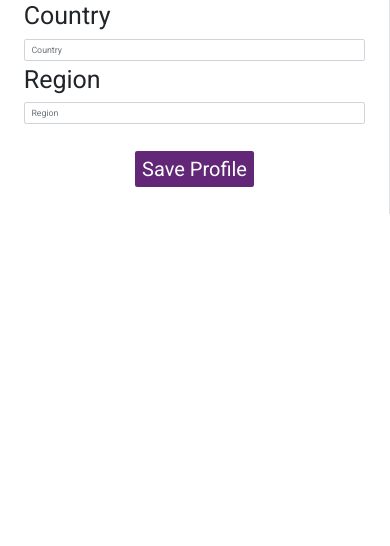
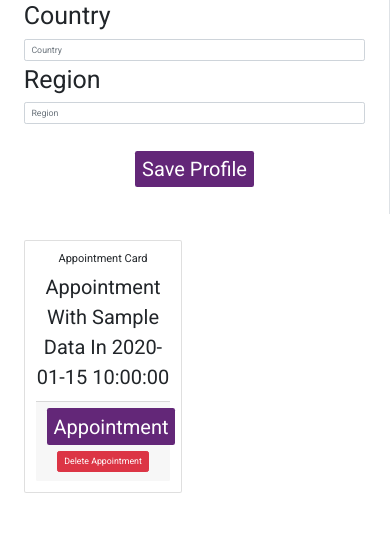
Before and after one commit to Valentin-Alexandru0099/VirtualCare, a Flask app: template templates/user_page.html in a window 390 px wide. Shown: the part 997-1543 px from the top of the page. Before the commit the page ends 1211 px from the top, so only its background shows below. Run offline with Flask 2, Linux system fonts and the light colour scheme; the template is opened without the code that fills it: most values are stand-ins (such as "Sample title", 1, 10 or a date in 2020); parts of the project's set-up code (start-up, migrations or seed data) failed here and were passed over; some libraries are stand-ins or nearby versions.

Commit message:
delete appointments

```diff
--- a/main.py
+++ b/main.py
@@ -31,8 +31,6 @@ def register():
         )
         queries.add_patients(id + 1, request.form["username"], request.form["email"])
         return redirect(url_for("register"))
-    else:
-        flash("Passwords does not match !!")
     return render_template("register-login.html", register=True)
 
 
@@ -64,6 +62,7 @@ def logout():
 @app.route("/user/<int:user_id>", methods=["POST", "GET"])
 def user_page(user_id):
     user = queries.get_user(user_id)
+    app_data = queries.get_app_data(user_id)
     if request.method == "POST":
         data = {
             "name": request.form["name"],
@@ -81,19 +80,14 @@ def user_page(user_id):
             "user_id": user_id,
         }
         queries.edit_patient(data)
-        return redirect(url_for("user_page", user_id))
-    return render_template("user_page.html", user=user)
+        return redirect(url_for("user_page", user_id=user_id))
+    return render_template("user_page.html", user=user, app_data=app_data)
 
 
 @app.route("/doctor/<int:doctor_id>", methods=["POST", "GET"])
 def doctor_page(doctor_id):
     patients = queries.doctor_appointments(doctor_id)
     return render_template("doctor_page.html", doctor_id=doctor_id, patients=patients)
-
-
-@app.route("/calendar", methods=["POST", "GET"])
-def calendar():
-    return render_template("{{url_for('static', filename='index.html')}}")
 
 
 @app.route("/appointments", methods=["POST", "GET"])
@@ -110,5 +104,12 @@ def post_appointments():
     return redirect(url_for("main_page"))
 
 
+@app.route("/delete-appointment/<int:appointment_id>", methods=["GET", "POST"])
+def delete_appointment(appointment_id):
+    print(appointment_id)
+    id = queries.delete_appointment(appointment_id)
+    return redirect(url_for("user_page", user_id=id))
+
+
 if __name__ == "__main__":
     app.run(debug=True)
--- a/templates/user_page.html
+++ b/templates/user_page.html
@@ -4,10 +4,11 @@
         <div class="container rounded bg-white mt-5 mb-5">
                 <div class="row">
                         <div class="col-md-3 border-right">
-                <div class="d-flex flex-column align-items-center text-center p-3 py-5"><img class="rounded-circle mt-5"
-                        width="150px"
+                                <div class="d-flex flex-column align-items-center text-center p-3 py-5"><img
+                                                class="rounded-circle mt-5" width="150px"
                                                 src="https://st3.depositphotos.com/15648834/17930/v/600/depositphotos_179308454-stock-illustration-unknown-person-silhouette-glasses-profile.jpg"><span
-                        class="font-weight-bold">{{ user.username }}</span><span class="text-black-50">{{ user.email
+                                                class="font-weight-bold">{{ user.username }}</span><span
+                                                class="text-black-50">{{ user.email
                                                 }}</span><span> </span></div>
                         </div>
                         <div class="col-md-5 border-right">
@@ -16,39 +17,70 @@
                                                 <h4 class="text-right">Profile Settings</h4>
                                         </div>
                                         <div class="row mt-2">
-                        <div class="col-md-6"><label class="labels">Name</label><input name="name" type="text" class="form-control"
+                                                <div class="col-md-6"><label class="labels">Name</label><input
+                                                                name="name" type="text" class="form-control"
                                                                 placeholder="first name" value="{{ user.name }}"></div>
-                        <div class="col-md-6"><label class="labels">Surname</label><input name="surname" type="text"
-                                class="form-control" value="{{ user.surname }}" placeholder="surname"></div>
+                                                <div class="col-md-6"><label class="labels">Surname</label><input
+                                                                name="surname" type="text" class="form-control"
+                                                                value="{{ user.surname }}" placeholder="surname"></div>
                                         </div>
                                         <div class="row mt-3">
-                        <div class="col-md-12"><label class="labels">Mobile Number</label><input name="contact" type="text"
-                                class="form-control" placeholder="enter phone number" value="{{ user.contact }}"></div>
-                        <div class="col-md-12"><label class="labels">Address Line</label><input name="adress_line" type="text"
-                                class="form-control" placeholder="enter address line" value="{{ user.address_line }}">
+                                                <div class="col-md-12"><label class="labels">Mobile Number</label><input
+                                                                name="contact" type="text" class="form-control"
+                                                                placeholder="enter phone number"
+                                                                value="{{ user.contact }}"></div>
+                                                <div class="col-md-12"><label class="labels">Address Line</label><input
+                                                                name="adress_line" type="text" class="form-control"
+                                                                placeholder="enter address line"
+                                                                value="{{ user.address_line }}">
                                                 </div>
-                        <div class="col-md-12"><label class="labels">Gender</label><input name="gender" type="text"
-                                class="form-control" placeholder="gender" value="{{ user.gender }}"></div>
-                        <div class="col-md-12"><label class="labels">Age</label><input name="age" type="text" class="form-control"
+                                                <div class="col-md-12"><label class="labels">Gender</label><input
+                                                                name="gender" type="text" class="form-control"
+                                                                placeholder="gender" value="{{ user.gender }}"></div>
+                                                <div class="col-md-12"><label class="labels">Age</label><input
+                                                                name="age" type="text" class="form-control"
                                                                 placeholder="age" value="{{ user.age }}"></div>
-                        <div class="col-md-12"><label class="labels">Height</label><input name="height" type="text"
-                                class="form-control" placeholder="Height" value="{{ user.height }}"></div>
-                        <div class="col-md-12"><label class="labels">Wieght</label><input name="weight" type="text"
-                                class="form-control" placeholder="Weight" value="{{ user.weight }}"></div>
-                        <div class="col-md-12"><label class="labels">Disease</label><input name="disease" type="text"
-                                class="form-control" placeholder="Disease" value="{{ user.disease }}"></div>
-                        <div class="col-md-12"><label class="labels">Surgeries</label><input name="surgeries" type="text"
-                                class="form-control" placeholder="Surgeries" value="{{ user.surgeries }}"></div>
+                                                <div class="col-md-12"><label class="labels">Height</label><input
+                                                                name="height" type="text" class="form-control"
+                                                                placeholder="Height" value="{{ user.height }}"></div>
+                                                <div class="col-md-12"><label class="labels">Wieght</label><input
+                                                                name="weight" type="text" class="form-control"
+                                                                placeholder="Weight" value="{{ user.weight }}"></div>
+                                                <div class="col-md-12"><label class="labels">Disease</label><input
+                                                                name="disease" type="text" class="form-control"
+                                                                placeholder="Disease" value="{{ user.disease }}"></div>
+                                                <div class="col-md-12"><label class="labels">Surgeries</label><input
+                                                                name="surgeries" type="text" class="form-control"
+                                                                placeholder="Surgeries" value="{{ user.surgeries }}">
+                                                </div>
                                         </div>
                                         <div class="row mt-3">
-                        <div class="col-md-6"><label class="labels">Country</label><input name="country" type="text"
-                                class="form-control" placeholder="country" value="{{ user.country }}"></div>
-                        <div class="col-md-6"><label class="labels">Region</label><input name="region" type="text"
-                                class="form-control" value="{{ user.region }}" placeholder="Region"></div>
+                                                <div class="col-md-6"><label class="labels">Country</label><input
+                                                                name="country" type="text" class="form-control"
+                                                                placeholder="country" value="{{ user.country }}"></div>
+                                                <div class="col-md-6"><label class="labels">Region</label><input
+                                                                name="region" type="text" class="form-control"
+                                                                value="{{ user.region }}" placeholder="Region"></div>
                                         </div>
-                    <div class="mt-5 text-center"><button class="btn btn-primary profile-button" type="submit">Save
+                                        <div class="mt-5 text-center"><button class="btn btn-primary profile-button"
+                                                        type="submit">Save
                                                         Profile</button></div>
                                 </div>
+                        </div>
+                        <div class="col-md-4">
+                                <div class="p-3 py-5">
+                                        {% for data in app_data%}
+                                        <div class="card" style="width: 18rem;">
+                                                <div class="card-body" style="text-align: center;">
+                                                        <h5 class="card-title">Appointment Card</h5>
+                                                        <p class="card-text">Appointment with  {{data.name}}  in  {{data.date}} </p>
+                                                        <div class="card-footer">
+                                                                <a href="{{ url_for('user_page', user_id=user.id) }}" class="btn btn-primary profile-button" type="button">Appointment</a>
+                                                                <a href="{{ url_for('delete_appointment', appointment_id=data.id) }}" class="btn btn-danger" type="button">delete appointment</a>
+                                                        </div>
+                                                </div>
+                                        </div>
+                                        {% endfor %}
                                 </div>
                         </div>
                 </div>
```
Also changed, not shown: data/queries.py (+41 -3 lines). Lines whose indentation alone changed are shown as unchanged.
